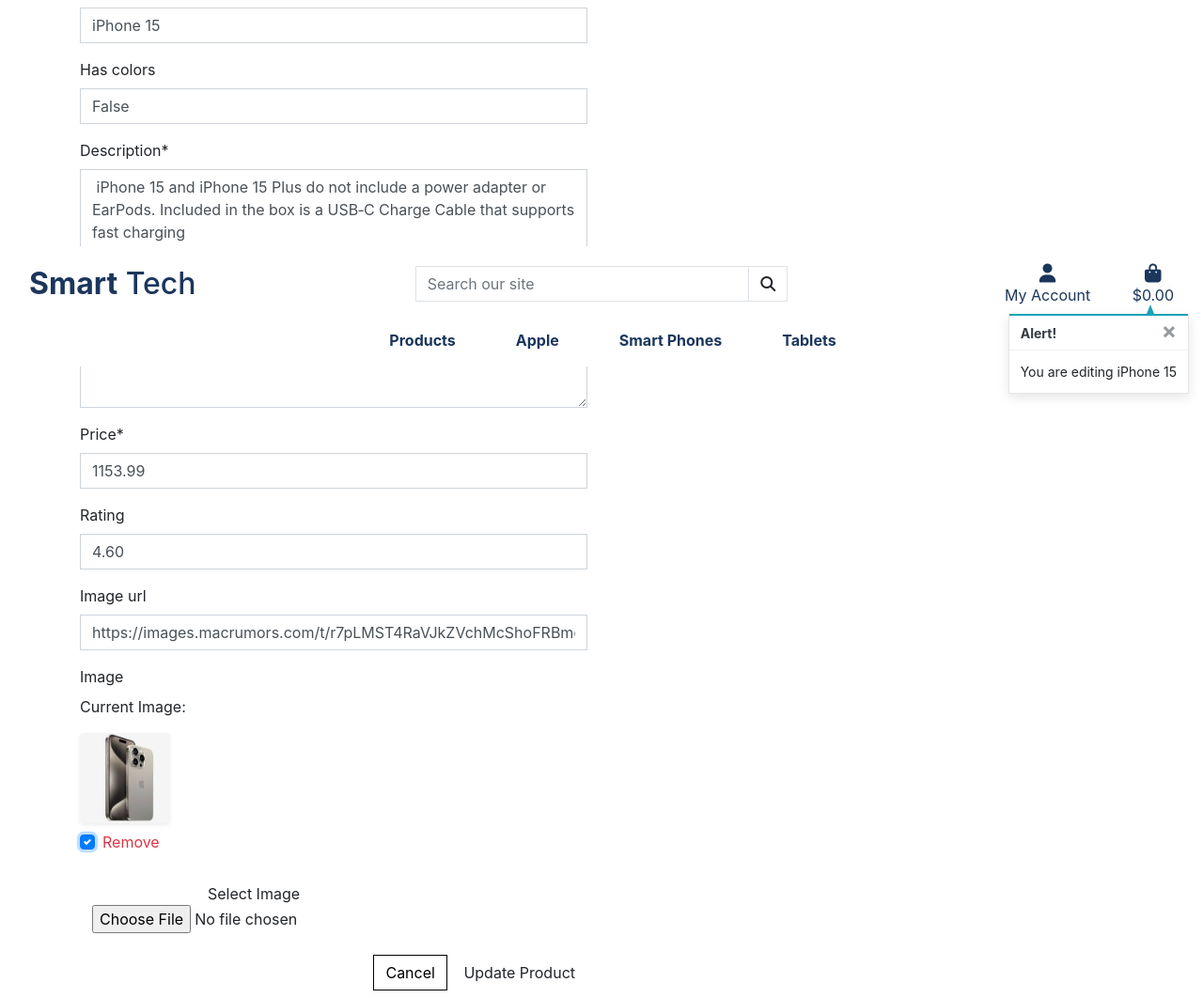
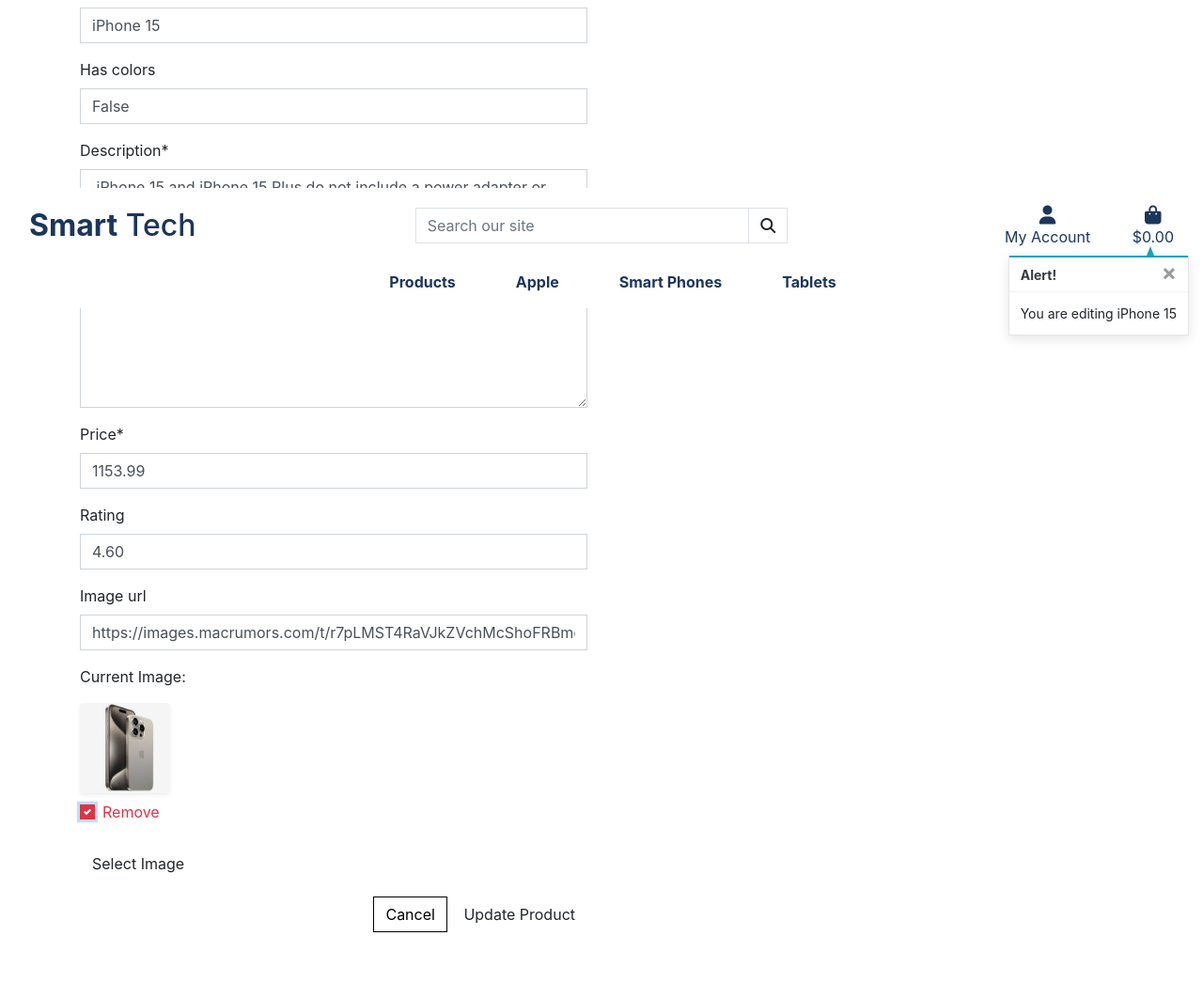
Before and after one commit to Shazi-dani/smart_tech_v1, a Django app: page /products/edit/7/ in a window 1280 px wide, after a click on "Remove". Shown: the part 459-1521 px from the top of the page at 94% size. After the commit the page ends 1451 px from the top, so only its background shows below. Run offline with Django 3.2, Linux system fonts and the light colour scheme; the visitor is signed in with stand-in values (Sample User, id 1); data comes from the database, SQL or seed files in the repository; some libraries are stand-ins or nearby versions.

Commit message:
fixing the image field part2

```diff
--- a/products/templates/products/edit_product.html
+++ b/products/templates/products/edit_product.html
@@ -24,7 +24,13 @@
             <div class="col-12 col-md-6">
                 <form method="POST" action="{% url 'edit_product' product.id %}" class="form mb-2" enctype="multipart/form-data">
                     {% csrf_token %}
-                    {{ form|crispy }}
+                    {% for field in form %}
+                        {% if field.name != 'image' %}
+                            {{ field | as_crispy_field }}
+                        {% else %}
+                            {{ field }}
+                        {% endif %}
+                    {% endfor %}
                     <div class="text-right">
                         <a class="btn btn-outline-black rounded-0" href="{% url 'products' %}">Cancel</a>
                         <button class="btn btn-black rounded-0" type="submit">Update Product</button>
@@ -34,3 +40,15 @@
         </div>
     </div>
 {% endblock %}
+
+
+{% block postloadjs %}
+  {{ block.super }}
+
+  <script type="text/javascript">
+    $('#new-image').change(function() {
+      var file = $('#new-image')[0].files[0];
+      $('#filename').text(`Image will be set to: ${file.name}`);
+    });
+  </script>
+{% endblock %}
--- a/static/css/base.css
+++ b/static/css/base.css
@@ -216,6 +216,35 @@ ul {
   background-color: #000;
 }
 
+
+/* Product Form */
+
+.btn-file {
+  position: relative;
+  overflow: hidden;
+}
+
+.btn-file input[type="file"] {
+  position: absolute;
+  top: 0;
+  right: 0;
+  min-width: 100%;
+  min-height: 100%;
+  opacity: 0;
+  cursor: pointer;
+}
+
+.custom-checkbox .custom-control-label::before {
+  border-radius: 0;
+  border-color: #dc3545;
+}
+
+.custom-checkbox .custom-control-input:checked~.custom-control-label::before {
+  background-color: #dc3545;
+  border-color: #dc3545;
+  border-radius: 0;
+}
+
 @media screen and (min-width: 576px) {
   #products_container {
     display: flex;
--- a/templates/base.html
+++ b/templates/base.html
@@ -23,14 +23,16 @@
         <link rel="stylesheet" href="{% static 'css/base.css' %}">
     {% endblock %}
         {% block extra_css %}
-        {% endblock %} {% block corejs %}
+        {% endblock %}
+        {% block corejs %}
         <script src="https://kit.fontawesome.com/e9c73d7092.js" crossorigin="anonymous"></script>
         <script src="https://code.jquery.com/jquery-3.4.1.min.js" integrity="sha256-CSXorXvZcTkaix6Yvo6HppcZGetbYMGWSFlBw8HfCJo=" crossorigin="anonymous"></script>
         <script src="https://cdn.jsdelivr.net/npm/popper.js@1.16.0/dist/umd/popper.min.js" integrity="sha384-Q6E9RHvbIyZFJoft+2mJbHaEWldlvI9IOYy5n3zV9zzTtmI3UksdQRVvoxMfooAo" crossorigin="anonymous"></script>
         <script src="https://stackpath.bootstrapcdn.com/bootstrap/4.4.1/js/bootstrap.min.js" integrity="sha384-wfSDF2E50Y2D1uUdj0O3uMBJnjuUD4Ih7YwaYd1iqfktj0Uod8GCExl3Og8ifwB6" crossorigin="anonymous"></script>
         <!-- Stripe -->
         <script src="https://js.stripe.com/v3/"></script>
-    {% endblock %} {% block extra_js %} {% endblock %}
+    {% endblock %}
+    {% block extra_js %} {% endblock %}
 
     <title>Smart Tech {% block extra_title %} {% endblock %}</title>
     <style>
```
Also changed, not shown: products/templates/products/add_product.html (+19 -1 lines), media/Screenshot_2024-10-15_at_2.23.44_PM.png (added), media/Screenshot_2024-10-15_at_2.33.38_PM_H9MbTVk.png (added).
